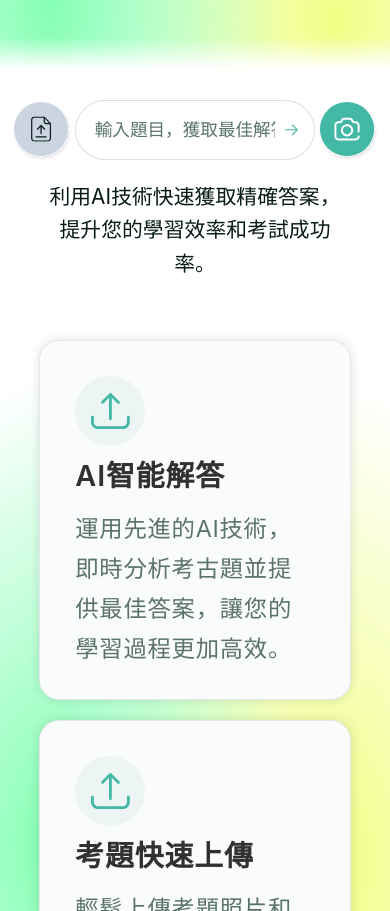
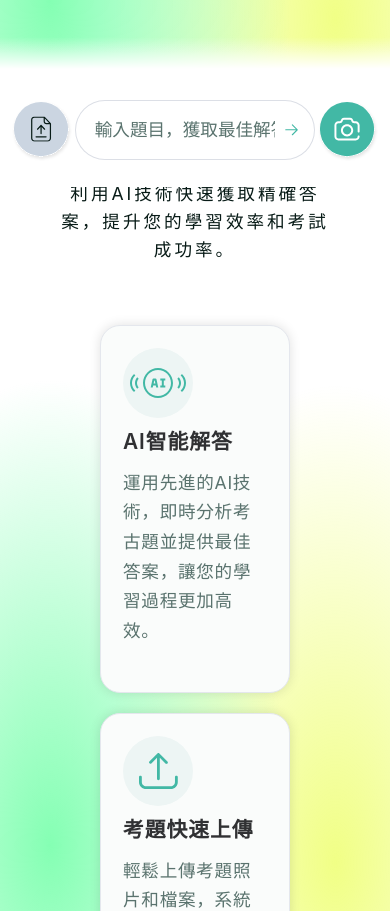
Before and after one commit to rileysiu/PTest-FrontEnd, a Vue app: page / in a window 390 px wide. Shown: the part 657-1568 px from the top of the page. Built offline with nearby package versions, Linux system fonts and the light colour scheme; what vue-backtotop would draw is missing.

Commit message:
Adjust CSS of Comment, Feature, Footer, QA, Step Component in Mobile

```diff
--- a/src/components/Comment.vue
+++ b/src/components/Comment.vue
@@ -257,4 +257,42 @@ const commentData2 = [
         padding: 0 10px;
     }
 }
+
+@media screen and (max-width:658px) {
+    .comment-block {
+        .comment-header {
+            font-size: 25px;
+        }
+    }
+
+    .card-header {
+        display: flex;
+        .card-avatar {
+            margin: 10px;
+            width: 60px;
+            height: 60px;
+        }
+
+        .card-personal {
+            margin: 7.5px 0 0 10px;
+
+            .card-personal-name {
+                font-size: 1.35rem;
+                font-weight: bold;
+            }
+
+            .card-personal-date {
+                font-size: 1.15rem;
+                font-weight: 400;
+            }
+        }
+    }
+
+    .card-comment {
+        color: #5A736E;
+        font-size: 1rem;
+        letter-spacing: 1px;
+        padding: 10px 5px;
+    }
+}
 </style>
--- a/src/components/Feature.vue
+++ b/src/components/Feature.vue
@@ -1,4 +1,5 @@
 <script setup>
+import AIICon from '@/assets/icons/feature_ai.svg'
 import UploadICon from '@/assets/icons/feature_upload.svg'
 import DeviceICon from '@/assets/icons/feature_device.svg'
 import ReocrdICon from '@/assets/icons/feature_record.svg'
@@ -12,7 +13,7 @@ const cardData = reactive([
         index: 1,
         title: "AI智能解答",
         content: "運用先進的AI技術，即時分析考古題並提供最佳答案，讓您的學習過程更加高效。",
-        icon: UploadICon
+        icon: AIICon
     },
     {
         index: 2,
@@ -158,16 +159,47 @@ const cardData = reactive([
 
 @media screen and (max-width: 960px) {
     .title-block {
+        display: flex;
+        flex-direction: column;
+        justify-content: center;
+        align-items: center;
         .title-text {
             font-size: 2rem;
             line-height: 45px;
         }
         .subtitle-text {
+            width: 72%;
+            margin: 20px 40px 0 40px;
+            font-size: 1.1rem;
+            font-weight: 400;
+            letter-spacing: 3px;
+        }
+    }
 
-            margin: 20px 40px 0 40px;
-            font-size: 1.3rem;
-            font-weight: 400;
-            letter-spacing: 0.06px;
+    .feature-block {
+        .feature-group {
+            width: 95%;
+            .feature-card {
+                width: 190px;
+                min-width: 190px;
+                height: 23rem;
+                margin: 10px 5px;
+                padding: 2px;
+
+                .feature-card-title {
+                    font-size: 1.3rem;
+                    font-weight: 600;
+                    letter-spacing: 0.06rem;
+                }
+
+                .feature-card-content {
+                    margin-top: 10px;
+                    font-size: 1.1rem;
+                    color: #5A736E;
+                    letter-spacing: 0.045rem;
+                    line-height: 1.85rem;
+                }
+            }
         }
     }
 
--- a/src/components/Footer.vue
+++ b/src/components/Footer.vue
@@ -287,6 +287,10 @@ const consultantData = [
                 }
             }
         }
+
+        .footer-credit {
+            font-size: 0.9rem;
+        }
     }
 }
 </style>
--- a/src/components/QA.vue
+++ b/src/components/QA.vue
@@ -208,4 +208,35 @@ const judgeActive = (data) => {
         background-color: transparent;
     }
 }
+
+@media screen and (max-width:658px) {
+    .qa-block {
+        .qa-header {
+            width: 90%;
+            font-size: 25px;
+        }
+        .el-collapse {
+            width: 90%;
+            .qa-content {
+                border: 3px #EEF1F6 solid;
+                border-radius: 1.3rem;
+                padding: 10px 20px;
+                margin-bottom: 20px;
+                background-color: white;
+                .qa-answer {
+                    font-size: 1rem;
+                }
+            }
+        }
+    }
+
+    :deep(.el-collapse-item__header) {
+        font-size: 1.2rem;
+        font-weight: bold;
+        letter-spacing: 0.01rem;
+        justify-content: space-between;
+        border-bottom: none;
+        background-color: transparent;
+    }
+}
 </style>
--- a/src/components/Step.vue
+++ b/src/components/Step.vue
@@ -161,6 +161,7 @@ const handleClick = (tabsPaneContext, event) => {
         }
 
         .step-carousel {
+            display: block;
             width: 95%;
             /* border: 1px lightgray solid; */
 
@@ -174,4 +175,13 @@ const handleClick = (tabsPaneContext, event) => {
         }
     }
 }
+
+@media screen and (max-width:658px) {
+    .step-block {
+        .step-header {
+            width: 100%;
+            font-size: 25px;
+        }
+    }
+}
 </style>
```
Also changed, not shown: src/assets/icons/feature_ai.svg (added).
